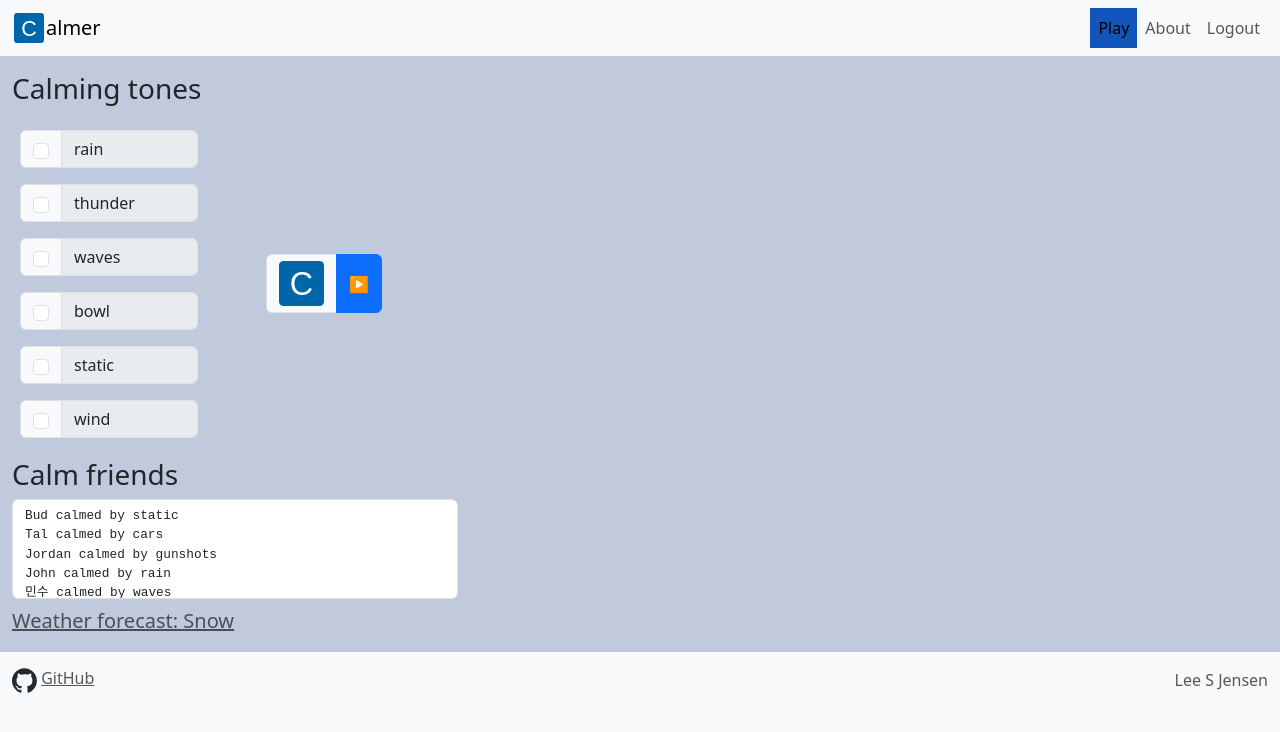
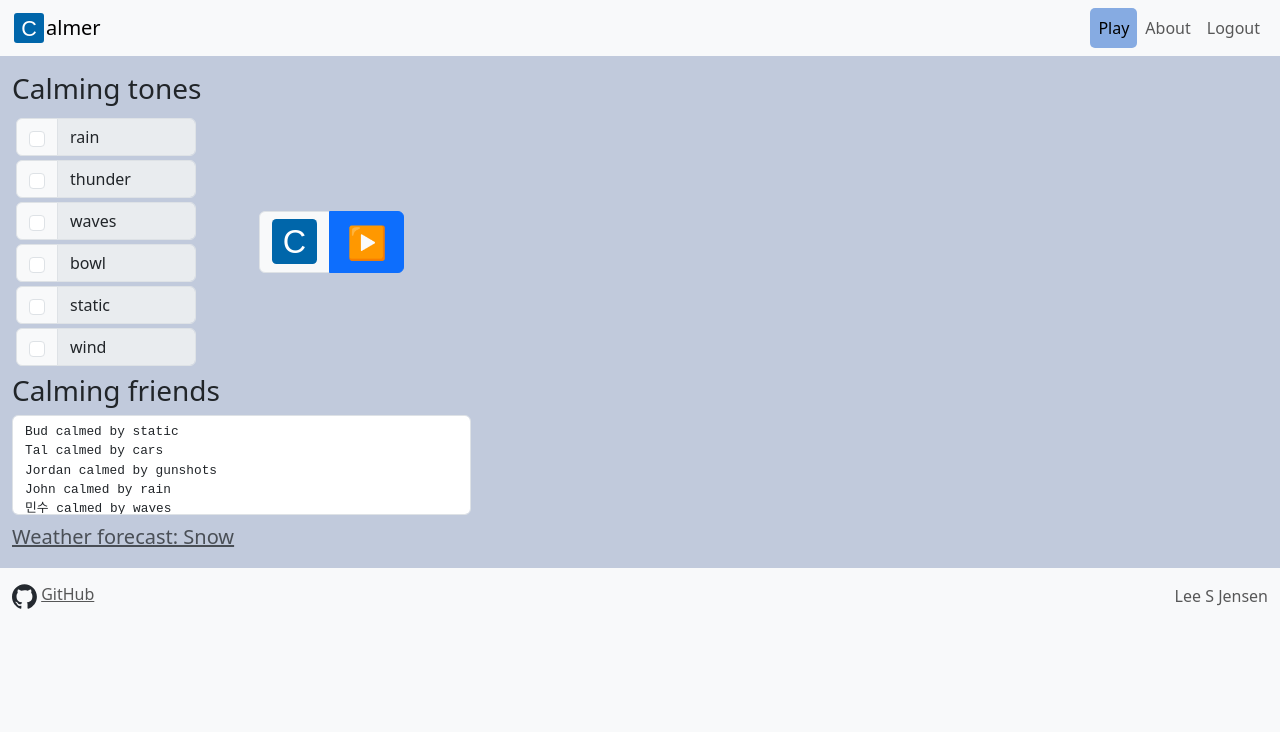
Before and after one commit to leesjensen/startup, a React (Vite) app: page /play in a window 1280 px wide. Shown: the top 732 px of the page. Built offline with nearby package versions, Linux system fonts and the light colour scheme.

Commit message:
fix(play) styling

```diff
--- a/src/app.css
+++ b/src/app.css
@@ -19,3 +19,8 @@ main {
   width: 30px;
   height: 30px;
 }
+
+.active {
+  background-color: #86abe2;
+  border-radius: 5px;
+}
--- a/src/play/play.css
+++ b/src/play/play.css
@@ -6,12 +6,8 @@
   align-items: center;
 }
 
-.active {
-  background-color: #1256bb;
-}
-
 .player-controls .input-group {
-  margin: 1em 0.5em;
+  margin: 0.25em 0.25em;
 }
 
 .play-button-container {
@@ -19,9 +15,15 @@
   justify-content: center;
 }
 
-.play-button {
+.play-button-img {
   width: 45px;
 }
+
+.play-button-text {
+  width: 75px;
+  font-size: 2em;
+}
+
 .play-button:hover {
   filter: saturate(100%) hue-rotate(25deg) brightness(100%);
 }
--- a/src/play/play.jsx
+++ b/src/play/play.jsx
@@ -75,14 +75,14 @@ export function Play() {
           </fieldset>
           <div className='input-group play-button-container'>
             <span className='input-group-text' id='username'>
-              <img className='play-button' src='logo.svg' />
+              <img className='play-button-img' src='logo.svg' />
             </span>
-            <button className='btn btn-primary' type='button' id='play' onClick={togglePlayAll}>
+            <button className='btn btn-primary play-button-text' type='button' id='play' onClick={togglePlayAll}>
               {isPlaying ? '⏸️' : '▶️'}
             </button>
           </div>
         </div>
-        <h3>Calm friends</h3>
+        <h3>Calming friends</h3>
         <div className='messages form-control'>{calmMessages}</div>
         <div className='text-start lead'>
           <a className='text-body-secondary' href='https://forecast.weather.gov/MapClick.php?lat=40.231783&lon=-111.645982'>
```
